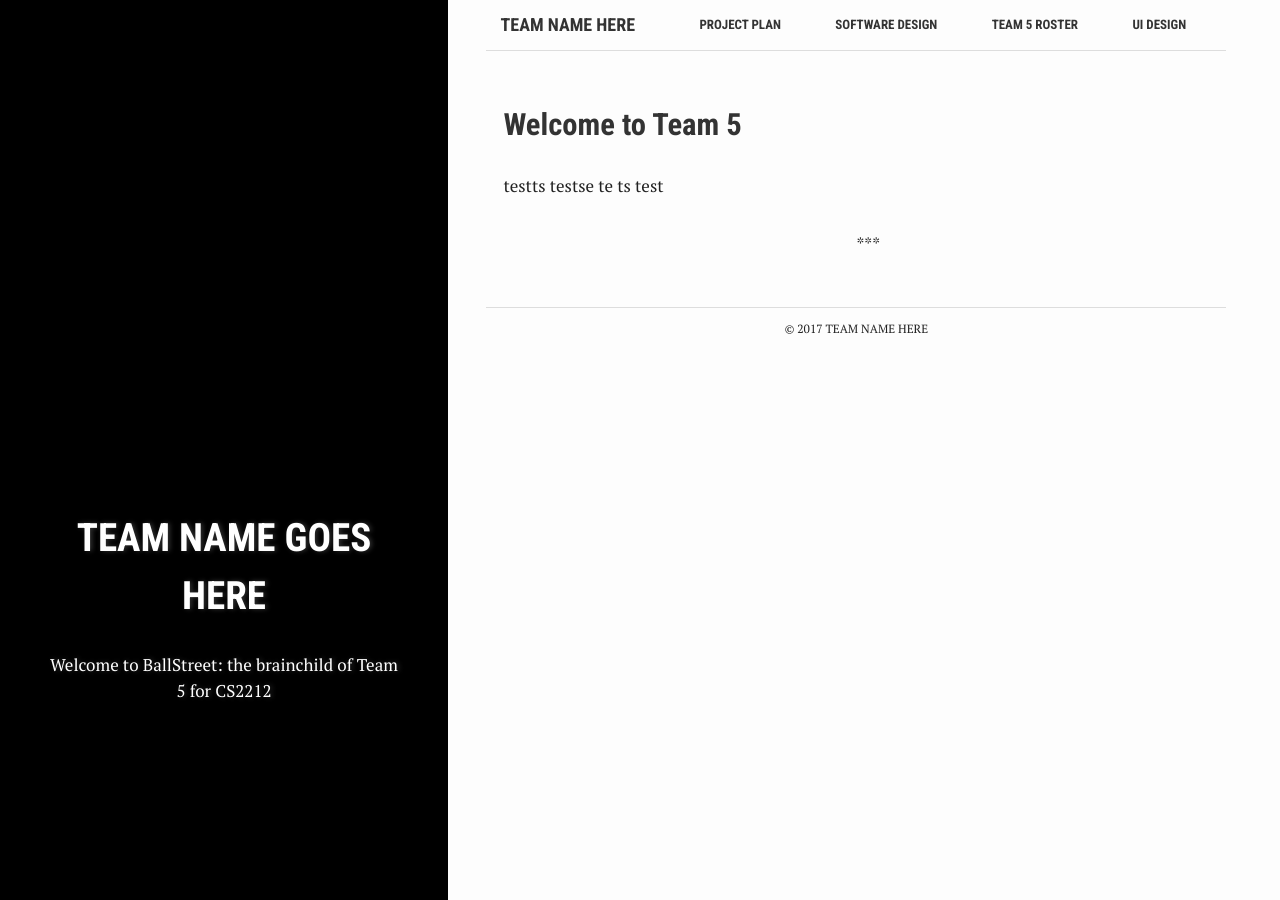
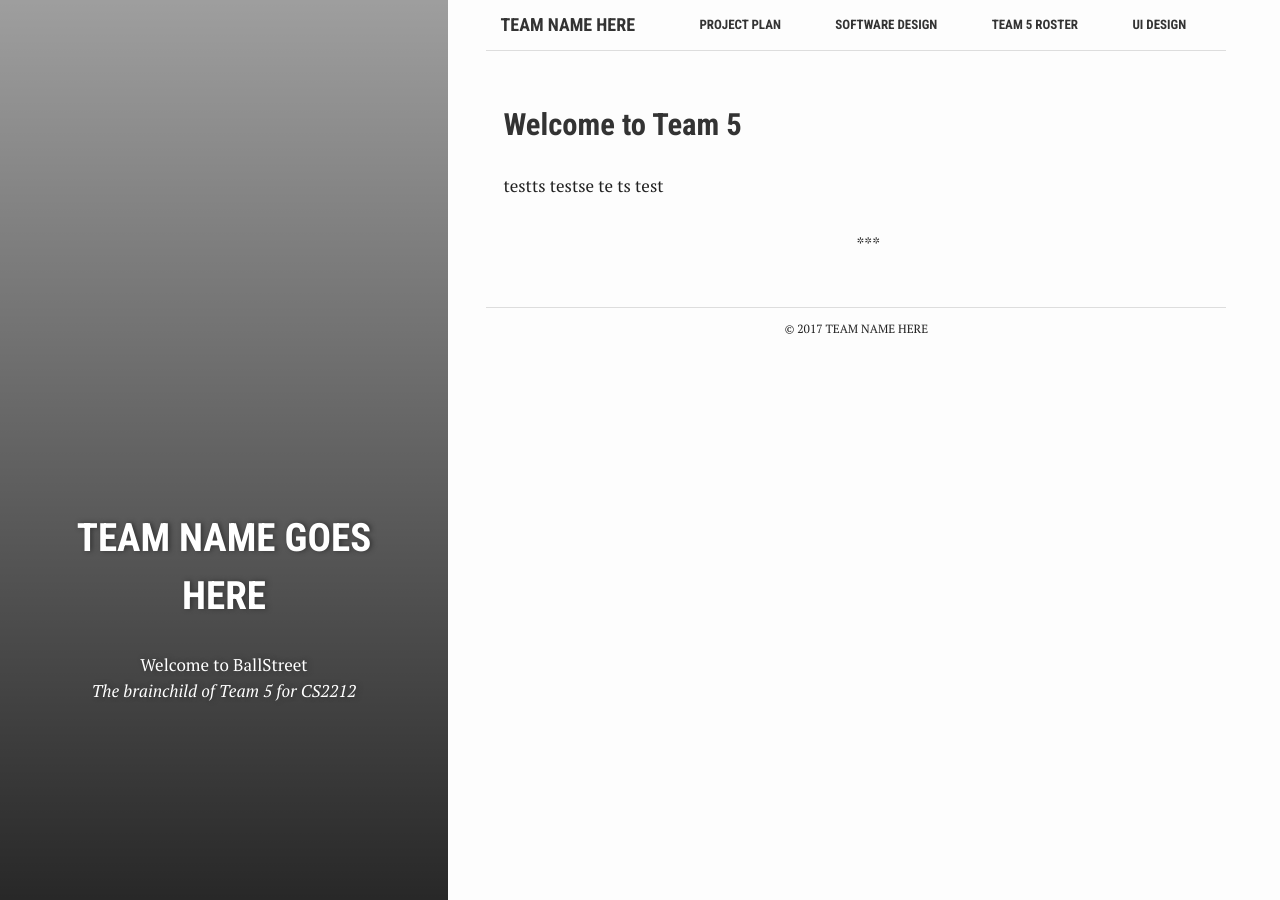
Before and after one commit to ufrauq/Ball-Street, a Jekyll site: the page built from index.html, in a window 1280 px wide. Built offline with Jekyll 4.4.1, drawn with Linux system fonts in a browser that asks for light colours.

Commit message:
Update index.html

```diff
--- a/index.html
+++ b/index.html
@@ -1,9 +1,9 @@
 ---
-bg: "rails.jpg"
+bg: "homeImg.jpg"
 layout: default
 crawlertitle: "BallStreet | Team 5"
 title: "TEAM NAME GOES HERE"
-summary: "Welcome to BallStreet: the brainchild of Team 5 for CS2212"
+summary: "Welcome to BallStreet<br> <i>The brainchild of Team 5 for CS2212</i>"
 ---
 
 {% for post in site.posts limit: 5 %}
```
